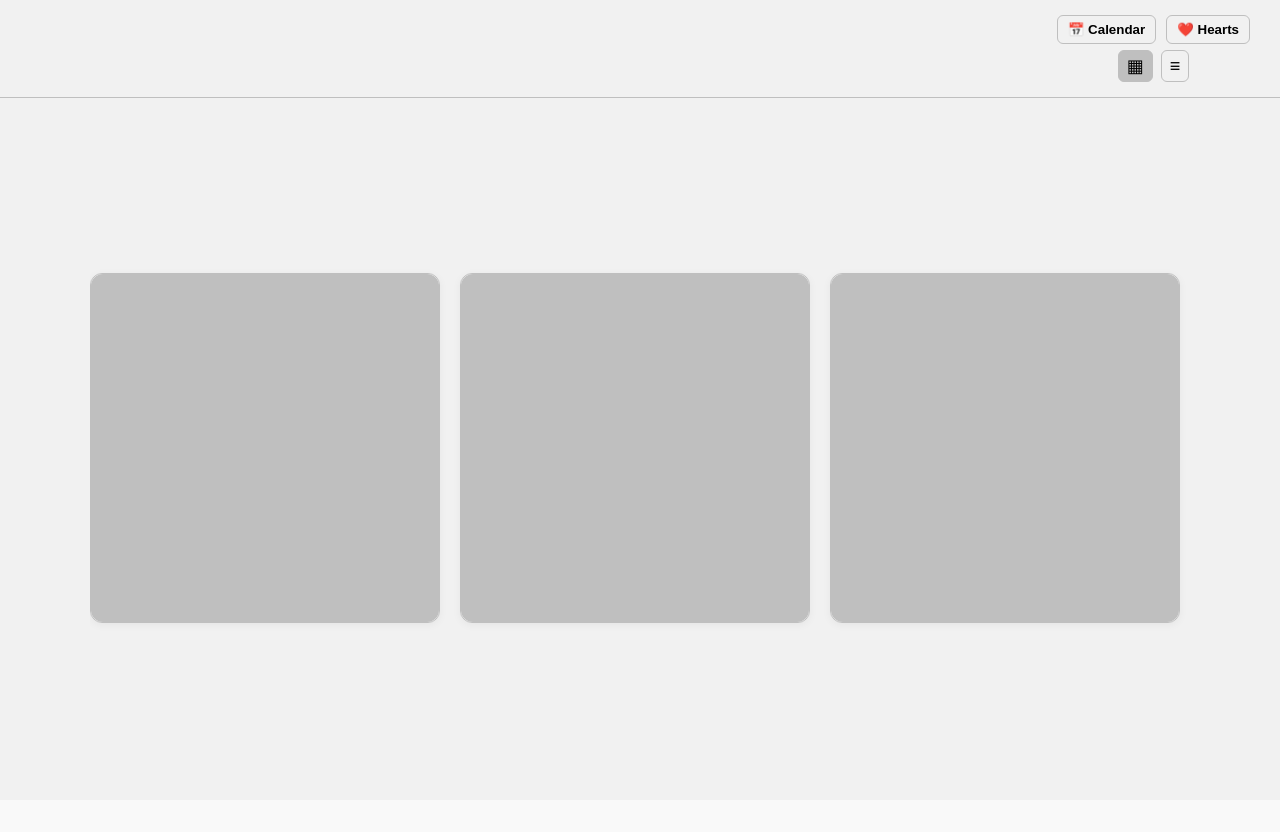
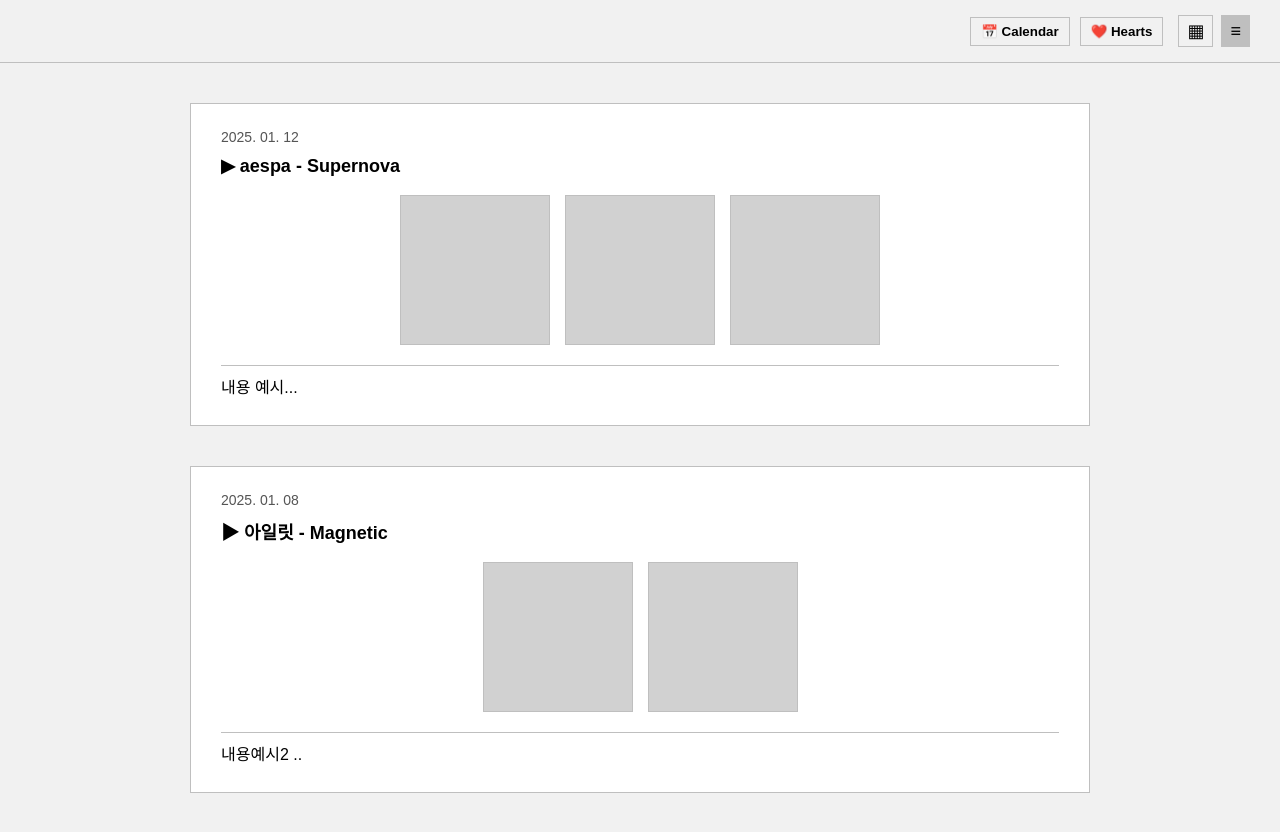
Before and after one commit to Yyyeiow/group-project, a React (Vite) app: page / in a window 1280 px wide. Before the commit the page ends 800 px from the top, so only its background shows below. Built offline with nearby package versions, Linux system fonts and the light colour scheme.

Commit message:
My Feed 수정

```diff
--- a/src/Pages/MyFeed.css
+++ b/src/Pages/MyFeed.css
@@ -1,4 +1,4 @@
-/* 전체 배경 */
+/* 전체 */
 .myfeed-container {
 display: flex;
 flex-direction: column;
@@ -11,17 +11,22 @@
 .myfeed-header {
 position: sticky;
 top: 0;
+width: 100%;
 background: #f1f1f1;
-  width: 100%;
+padding: 15px 30px;
 display: flex;
 justify-content: space-between;
-  align-items: flex-end;
-  padding: 15px 30px;
 border-bottom: 1px solid #BFBFBF;
 z-index: 10;
 }
 
-/* 헤더 버튼 */
+/* 버튼 + 보기 전환  */
+.header-right-all {
+display: flex;
+align-items: center;
+gap: 15px;
+}
+
 .header-btn-group {
 display: flex;
 gap: 10px;
@@ -31,94 +36,121 @@
 border: 1px solid #BFBFBF;
 background: #f1f1f1;
 padding: 6px 10px;
-  border-radius: 6px;
+border-radius: 0;
 cursor: pointer;
 font-weight: 600;
 }
 
-.nav-btn:hover {
-  background: #eaeaea;
-}
-
-/* 보기 전환 버튼 */
 .view-switch {
 display: flex;
 gap: 8px;
-  margin-top: 6px;
-  justify-content: center;
 }
 
 .view-switch button {
 font-size: 18px;
 background: #f1f1f1;
 border: 1px solid #BFBFBF;
-  border-radius: 6px;
+padding: 4px 8px;
+border-radius: 0;
 cursor: pointer;
-  padding: 4px 8px;
 }
 
 .view-switch button.active {
 background: #BFBFBF;
 }
 
-/* ============================= */
-/* 피드 스타일 */
-/* ============================= */
+/* 리스트뷰 */
 
-/* 공통 */
-.feed-grid,
+
 .feed-list {
 width: 100%;
-  max-width: 1100px;
+max-width: 900px;
 padding: 40px 0;
+display: flex;
+flex-direction: column;
+gap: 40px;
 }
 
-/* ▦ 가로 스크롤 (grid) */
-.feed-grid {
-  display: flex;
-  overflow-x: auto;
-  gap: 20px;
-  scroll-snap-type: x mandatory;
-  justify-content: flex-start;
-
-  /* 세로 중앙 정렬 */
-  align-items: center;
-  min-height: calc(100vh - 100px); /* 헤더 높이 고려 */
+.post {
+width: 100%;
+padding: 25px 30px;
+background: white;
+border: 1px solid #BFBFBF;
+border-radius: 0;
 }
 
-/* 게시물 (공통) */
-.post {
-  border: 1px solid #BFBFBF;
-  border-radius: 12px;
-  background: #f1f1f1;
-  box-shadow: 0 2px 8px rgba(0,0,0,0.05);
-  flex: 0 0 auto;
-  scroll-snap-align: center;
+/* 날짜 */
+.post-date {
+font-size: 14px;
+margin-bottom: 10px;
+color: #555;
 }
 
-/* ▦ 그리드뷰 - 정사각형 (한 줄에 약 3개) */
-.feed-grid .post {
-  width: 350px; /* 3개 × 350px + 간격 약간 = 1100px 근처 */
-  height: 350px;
+/* 제목 */
+.post-title {
+font-size: 18px;
+font-weight: 600;
+margin-bottom: 18px;
 }
 
-/* ≡ 리스트뷰 */
-.feed-list {
+/* 사진  */
+.post-images {
 display: flex;
-  flex-direction: column;
-  align-items: center;
-  gap: 24px;
+gap: 15px;
+justify-content: center;
+margin-bottom: 20px;
 }
 
-.feed-list .post {
-  width: 1100px;
-  height: 600px;
+.post-img-box {
+width: 150px;
+height: 150px;
+background: #d1d1d1;
+border-radius: 0;
+border: 1px solid #BFBFBF;
 }
 
-/* 이미지 */
-.post-image {
+/* 내용 */
+.post-content {
+white-space: pre-line;
+line-height: 1.5;
+font-size: 16px;
+padding-top: 10px;
+border-top: 1px solid #BFBFBF;
+}
+
+/* 그리드뷰 */
+
+
+.feed-grid {
+width: 100%;
+max-width: 1000px;
+padding: 40px 0;
+display: flex;
+gap: 20px;
+overflow-x: auto;
+}
+
+.feed-grid .post {
+flex: 0 0 auto;
+width: 300px;
+height: 300px;
+background: white;
+border: 1px solid #BFBFBF;
+border-radius: 0;
+display: flex;
+justify-content: center;
+align-items: center;
+}
+
+/* 대표 이미지 */
+.feed-grid .post-images {
+width: 85%;
+height: 85%;
+justify-content: center;
+}
+
+.feed-grid .post-img-box {
 width: 100%;
 height: 100%;
-  background: #BFBFBF;
-  border-radius: 12px;
+border-radius: 0;
 }
--- a/src/Pages/MyFeed.jsx
+++ b/src/Pages/MyFeed.jsx
@@ -2,21 +2,32 @@
 import "./MyFeed.css";
 
 function MyFeed() {
-  const [layout, setLayout] = useState("grid");
+const [layout, setLayout] = useState("list");
 
-  const posts = Array.from({ length: 10 }, (_, i) => ({
-    id: i + 1,
-    img: "", // 빈 이미지
-  }));
+const posts = [
+{
+id: 1,
+date: "2025. 01. 12",
+artist: "aespa",
+title: "Supernova",
+images: ["", "", ""],
+content: "내용 예시...",
+},
+{
+id: 2,
+date: "2025. 01. 08",
+artist: "아일릿",
+title: "Magnetic",
+images: ["", ""],
+content: "내용예시2 ..",
+},
+];
 
-  return (
-    <div className="myfeed-container">
-      <header className="myfeed-header">
-        <div className="header-left">
-          {/* 나중에 로고 자리 */}
-        </div>
+return ( <div className="myfeed-container">
+{/* 헤더 */} <header className="myfeed-header"> <div className="header-left"></div>
 
-        <div className="header-right">
+
+    <div className="header-right-all">
       <div className="header-btn-group">
         <button className="nav-btn">📅 Calendar</button>
         <button className="nav-btn">❤️ Hearts</button>
@@ -39,17 +50,34 @@
     </div>
   </header>
 
-      <main
-        id="feed"
-        className={layout === "grid" ? "feed-grid" : "feed-list"}
-      >
+  {/* 피드 */}
+  <main className={layout === "grid" ? "feed-grid" : "feed-list"}>
     {posts.map((post) => (
       <div key={post.id} className="post">
-            <div className="post-image"></div>
+        {layout === "list" && (
+          <div className="post-date">{post.date}</div>
+        )}
+
+        <div className="post-title">
+          ▶ {post.artist} - {post.title}
+        </div>
+
+        {/* ▦-1 */}
+        <div className="post-images">
+          {(layout === "grid" ? post.images.slice(0, 1) : post.images)
+            .map((img, i) => (
+              <div key={i} className="post-img-box"></div>
+            ))}
+        </div>
+
+        {layout === "list" && (
+          <div className="post-content">{post.content}</div>
+        )}
       </div>
     ))}
   </main>
 </div>
+
 );
 }
 
```
Lines whose indentation alone changed are shown as unchanged.
